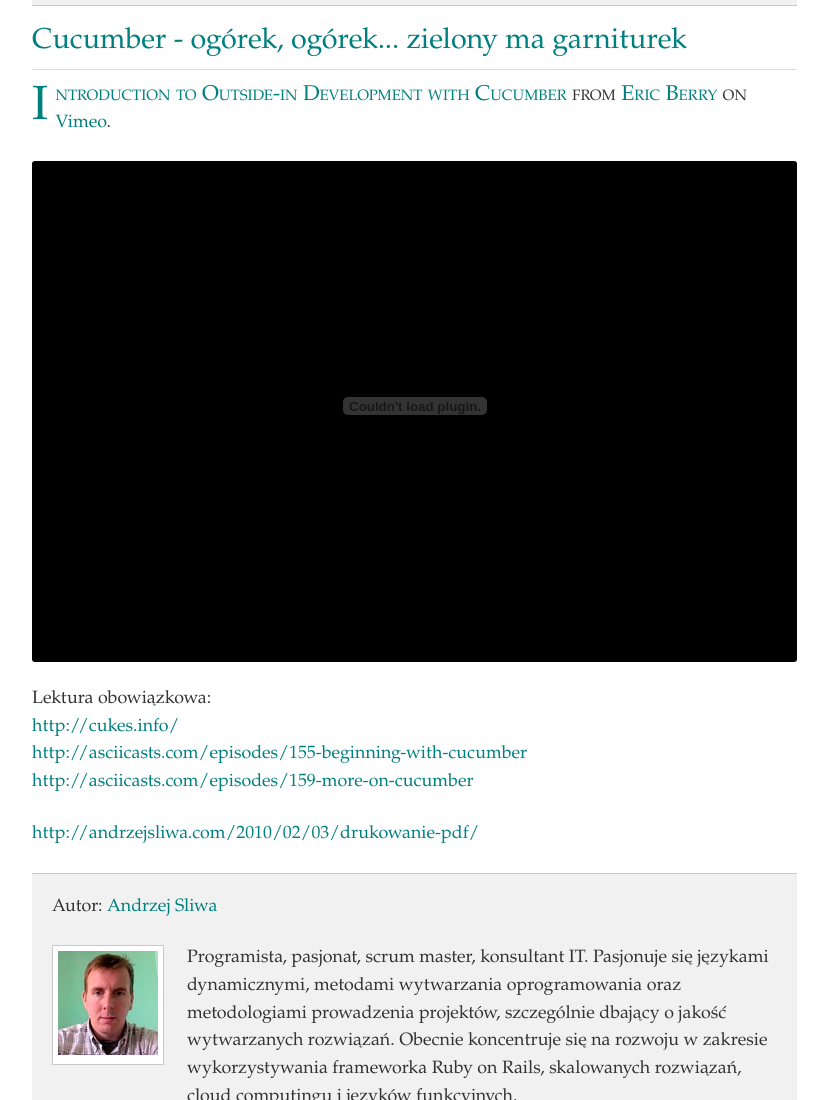
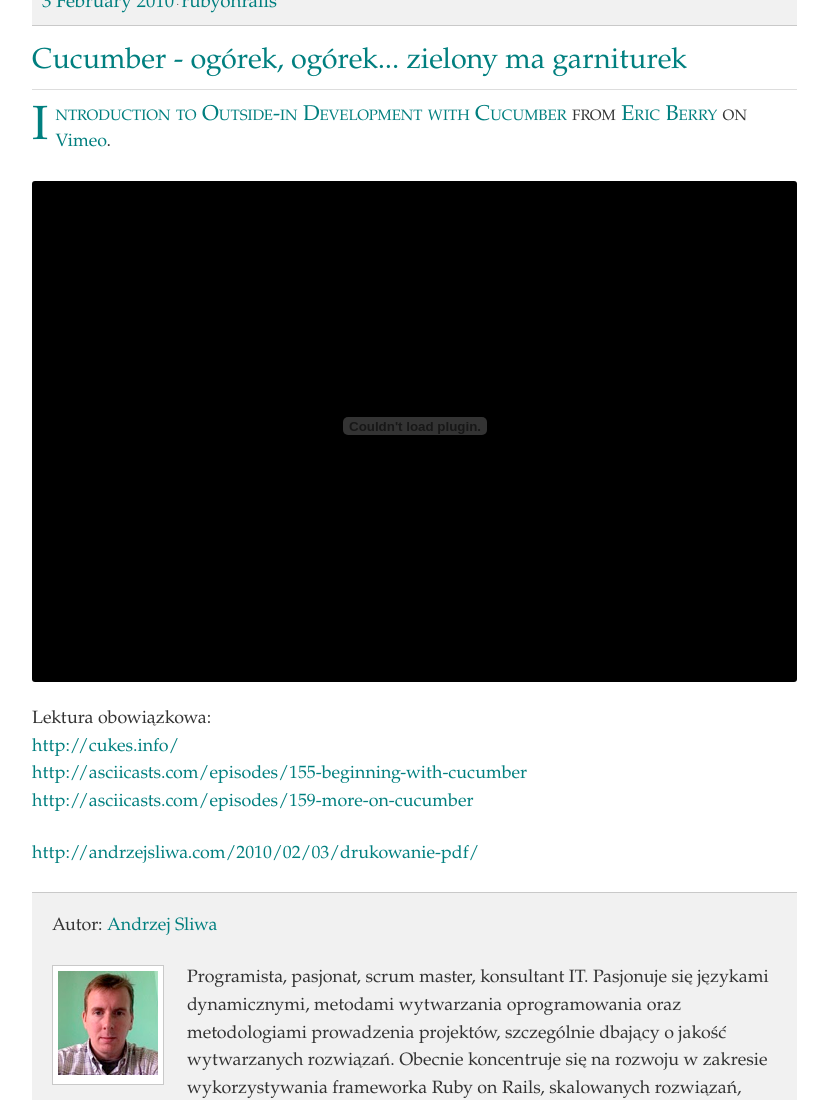
Before and after one commit to consileonpl/consileonpl.github.com, a Jekyll site: the page built from index.markdown, in a window 1280 px wide and 1400 px high, scrolled down 2080 px. Shown: the part 300-1400 px from the top of the window, without its empty margins (338-1166 px from the left). Built offline with Jekyll 4.4.1, drawn with Linux system fonts in a browser that asks for light colours; Markdown is read by kramdown in place of the engine named in the settings; grey boxes are pictures that could not be loaded.

Commit message:
fixed styles

```diff
--- a/css/style.css
+++ b/css/style.css
@@ -221,10 +221,6 @@
   margin-left: 2em;
 }
 
-h1 .title {
-  margin-top: 1em;
-}
-
 #entries a {
   font-size: 2.8em;
 }
@@ -235,6 +231,7 @@
   border-top-width: 1px;
   background-color: #F1F1F1;
   padding: 20px;
+  margin-bottom: 2em;
 }
 
 .foto {
```
